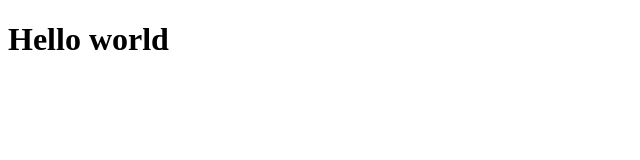
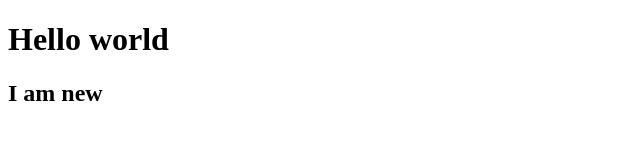
Before and after one commit to YAS01MIN/YAS01MIN, a plain HTML site: page index.html in a window 1280 px wide. Shown: the whole page, without its empty margins (0-640 px from the left). Drawn offline with Linux system fonts and the light colour scheme.

Commit message:
changement index

```diff
--- a/index.html
+++ b/index.html
@@ -7,5 +7,6 @@
 </head>
 <body>
     <h1>Hello world</h1>
+    <h2>I am new</h2>
 </body>
 </html>
```
